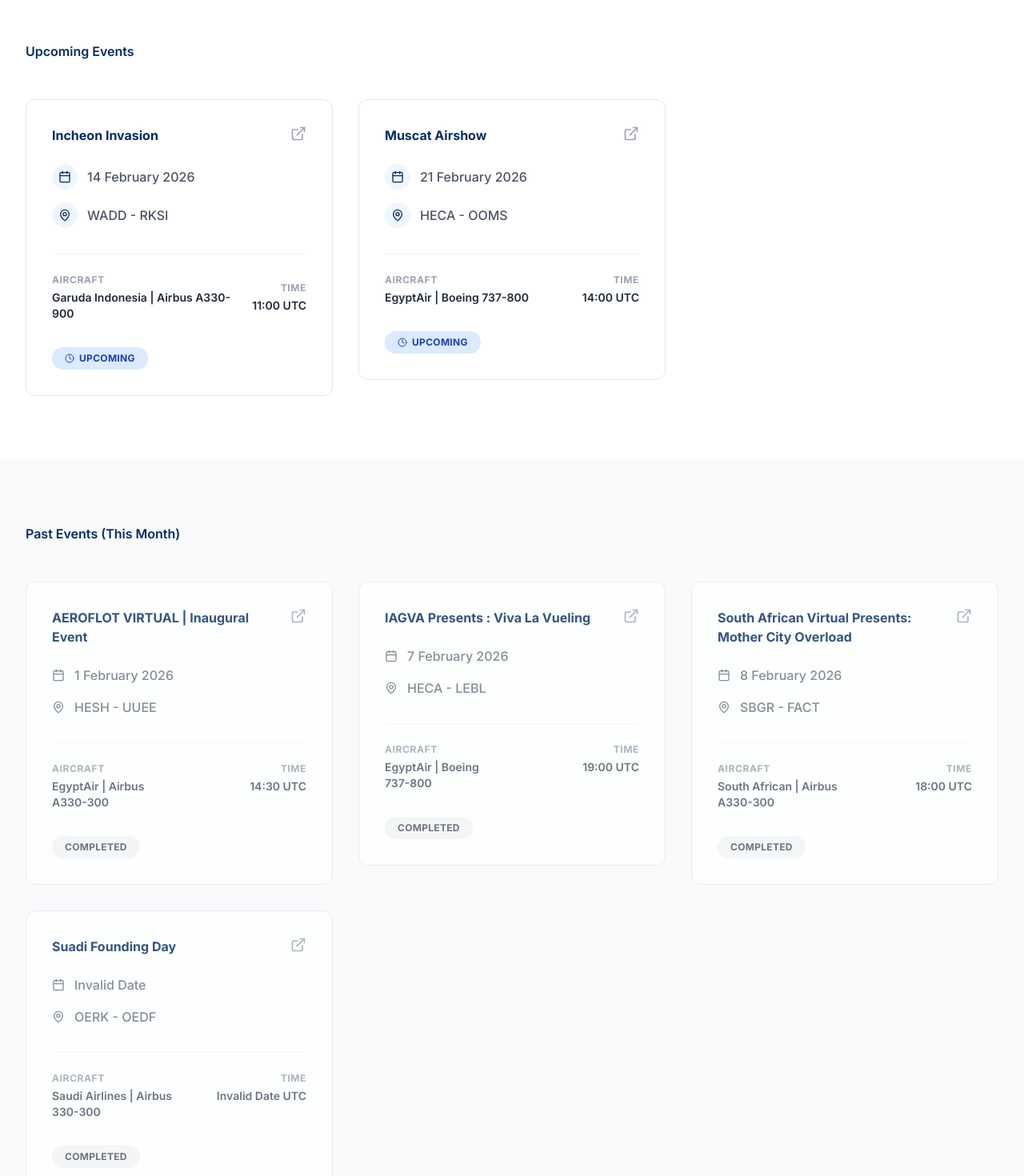
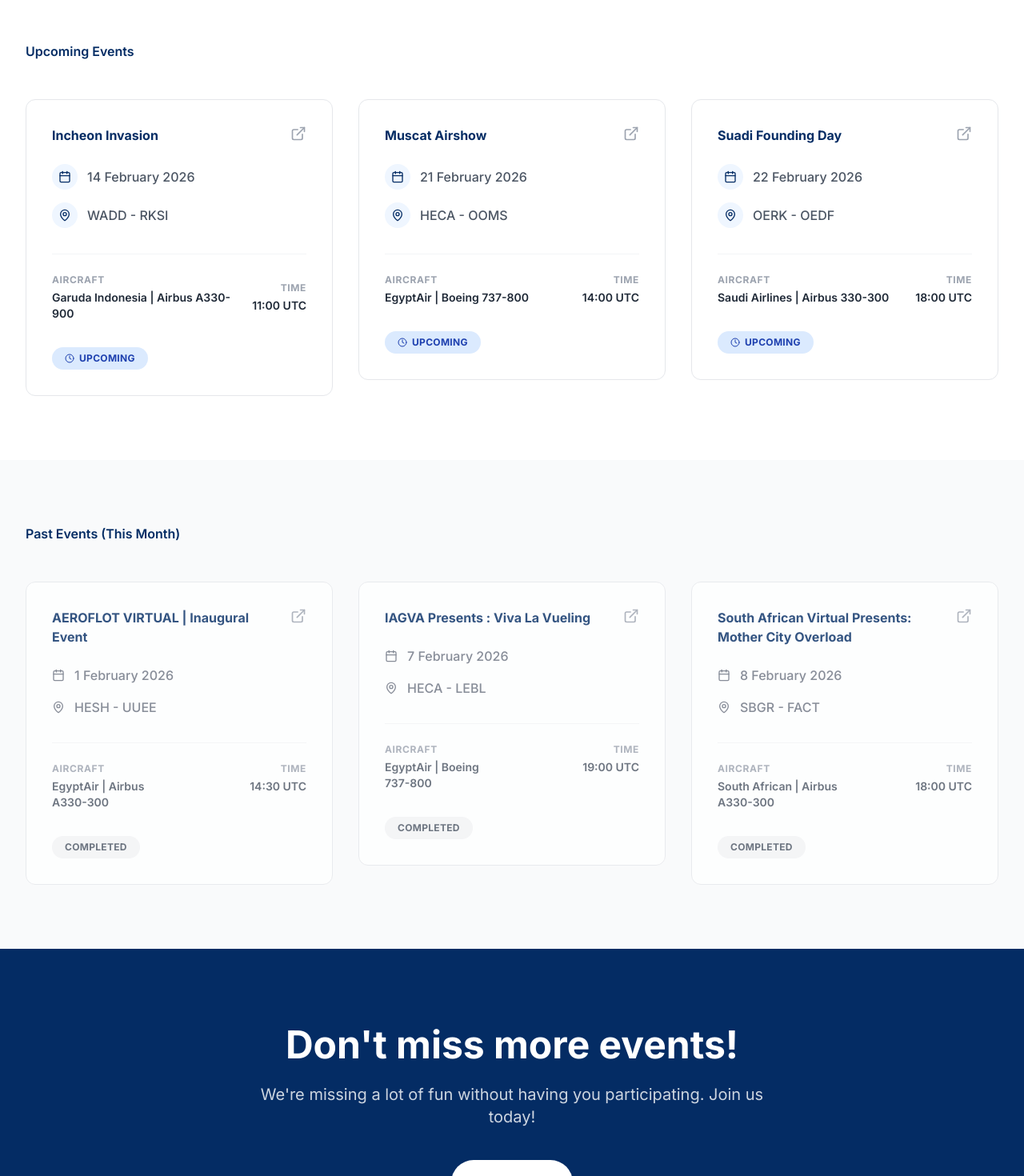
Before and after one commit to 3ssomy67272/eavg-sys, a Next.js app: page /events in a window 1280 px wide. Shown: the part 380-1850 px from the top of the page at 80% size. Built offline with nearby package versions, Linux system fonts and the light colour scheme.

Commit message:
Event List Update no.3

```diff
--- a/src/app/events/page.tsx
+++ b/src/app/events/page.tsx
@@ -62,16 +62,16 @@
       durationMinutes: 240,    //4:00 hours
       route: 'HECA - OOMS',
       aircraft: 'EgyptAir | Boeing 737-800',
-      forumLink: 'https://community.infiniteflight.com/t/22feb26-oman-air-virtual-presents-muscat-airshow/1138393/3'
+      forumLink: 'https://community.infiniteflight.com/t/22feb26-oman-air-virtual-presents-muscat-airshow/1138393'
     },
     {
       id: 6,
       title: 'Suadi Founding Day',
-      startTime: '2026-2-22T18:00:00Z',
+      startTime: '2026-02-22T18:00:00Z',
       durationMinutes: 600,    //10:00. hours
       route: 'OERK - OEDF',
       aircraft: 'Saudi Airlines | Airbus 330-300',
-      forumLink: 'https://community.infiniteflight.com/t/22feb26-saudi-founding-day-by-saudia-virtual/1144488?u=sir_ryan'
+      forumLink: 'https://community.infiniteflight.com/t/22feb26-saudi-founding-day-by-saudia-virtual/1144488'
     }
   ];
 
```
